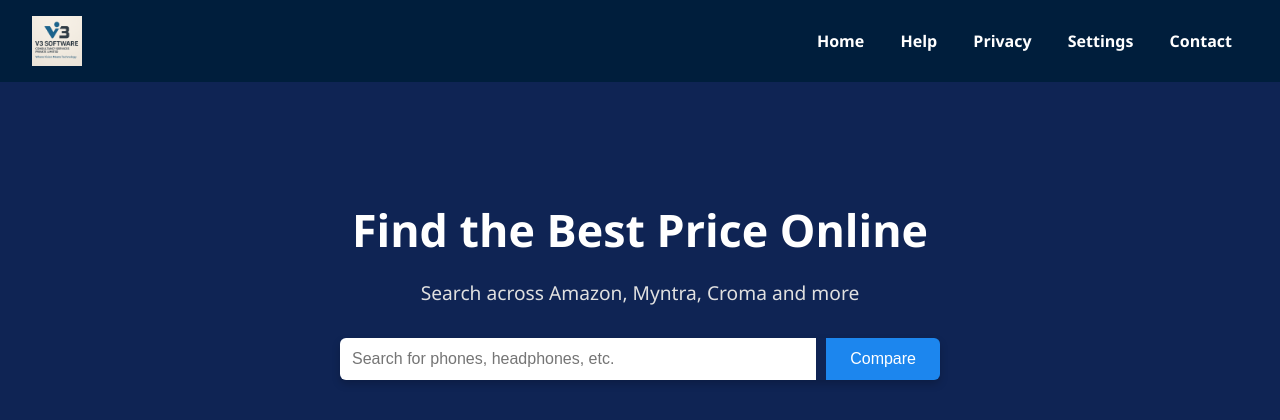
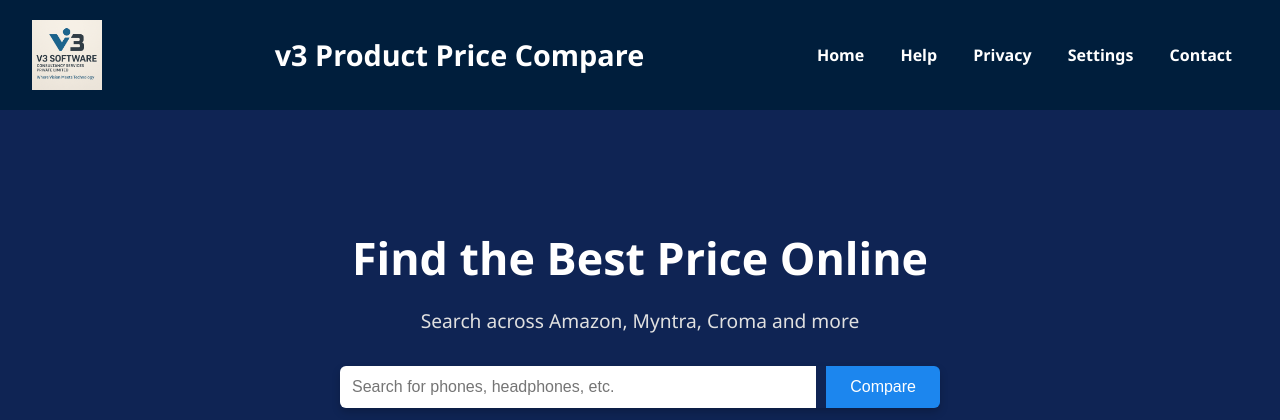
Before and after one commit to Devops-8666/Compare_Product_Application, a Flask app: page / in a window 1280 px wide. Shown: the top 420 px of the page. Run offline with Flask 3, Linux system fonts and the light colour scheme.

Commit message:
logo.png bigger logo

```diff
--- a/frontend/templates/index.html
+++ b/frontend/templates/index.html
@@ -123,7 +123,8 @@
 </head>
 <body>
     <header>
-        <img src="/static/logo.png" alt="Logo">
+        <img src="/static/logo.png" alt="Logo" style="height: 70px; margin-right: 1rem;">
+        <h1 style="font-size: 1.8rem; color: white;">v3 Product Price Compare</h1>
         <nav>
             <a href="/">Home</a>
             <a href="#">Help</a>
```
